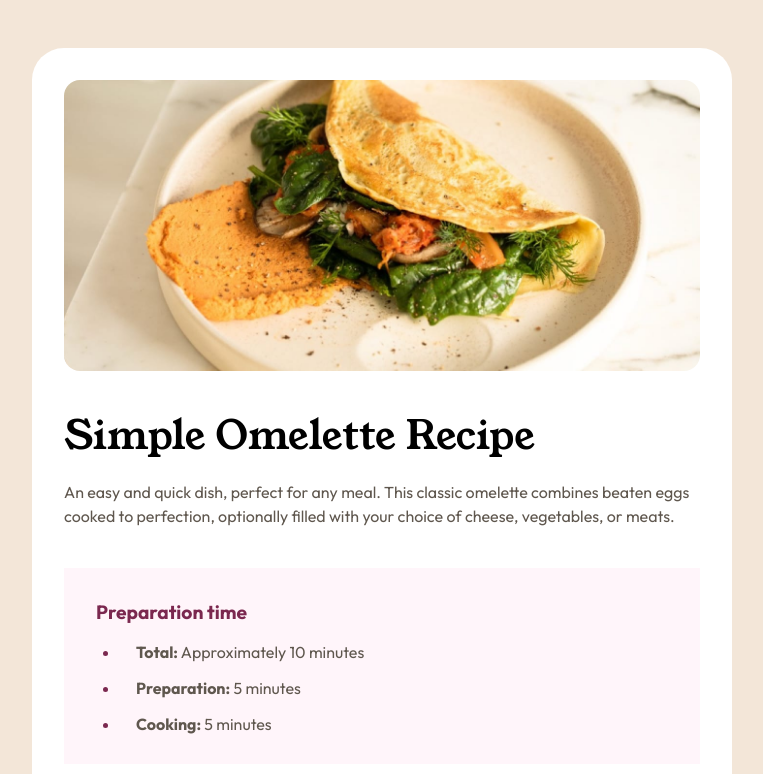
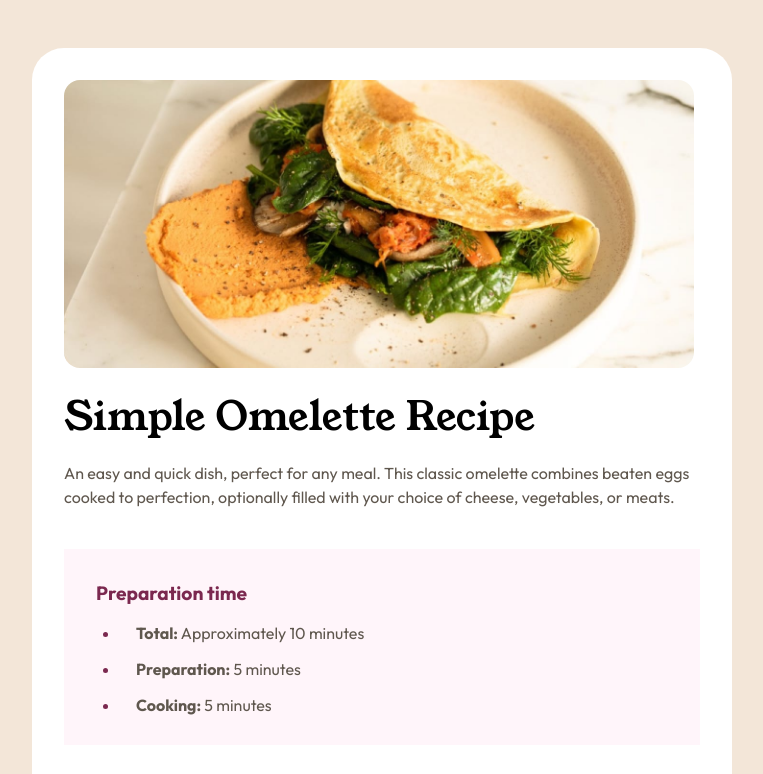
Before and after one commit to okayishmael/recipe-page, a plain HTML site: page index.html in a window 1280 px wide. Shown: the top 774 px of the page, without its empty margins (258-1021 px from the left). Drawn offline with Linux system fonts and the light colour scheme.

Commit message:
edited image size

```diff
--- a/css/styles.css
+++ b/css/styles.css
@@ -23,11 +23,10 @@ main{
 
 
 .recipe-image {
-  width: 100%;
+  max-block-size: 100%;
   box-sizing: border-box;
   margin-bottom: 1rem;
-  max-inline-size: 100%;
-  block-size: auto;
+
 }
 
 .container{
@@ -35,7 +34,7 @@ main{
 }
 
 /* Section styles begins here */
-.article-header,
+
 .recipe-preparation,
  .recipe-ingredients,
   .recipe-instructions, .recipe-nutrition {
@@ -55,7 +54,7 @@ hr.divider {
 .recipe-title {
   font-size: 2.5rem;
   color: var(--main-header-color);
-  margin: 1rem 0;
+  margin: 1rem 2rem;
   font-family: 'Young Serif', serif;
   font-weight: normal;
 
@@ -66,6 +65,10 @@ hr.divider {
   color: var(--paragraph-text-color);
   font-family: 'Outfit', serif;
   line-height: 1.5;
+}
+
+.recipe-description{
+  margin: 0 2rem;
 }
 .prep-time-header {
   font-size: 1.2rem;
@@ -160,20 +163,20 @@ footer{
   .container{
 
     max-width: 700px;
-     margin: 0 auto;
+    margin: 0 auto;
     margin-top: 3rem;
     border-radius: 2rem;
   }
 
-  /* .banner{
-    padding: 2rem 2rem 0 2rem;
+  .recipe-image{
+    margin: 2rem 2rem 0 2rem;
+    max-width: 90%;
+    display: inline-block;
 
-  } */
+    border-radius: 1rem;
+  }
 
-  .recipe-image{
-    border-radius: 1rem;
 
-  }
 }
 
 
```
